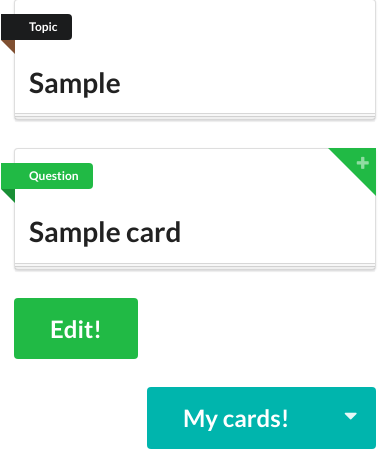
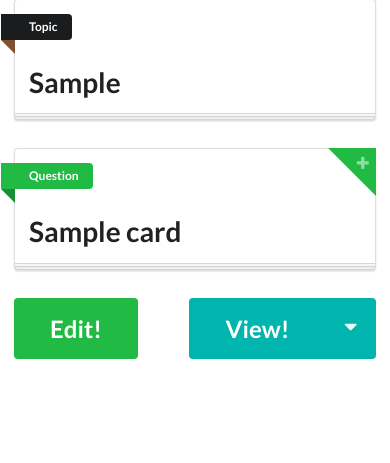
Before and after one commit to RafaelBroseghini/Flask-Cards, a Flask app: page / in a window 390 px wide. Shown: the part 434-897 px from the top of the page. After the commit the page ends 793 px from the top, so only its background shows below. Run offline with Flask 2, Linux system fonts and the light colour scheme; a user stored in the database is signed in; tables that the repository leaves empty hold one stand-in row (values such as "Sample post"); some libraries are stand-ins or nearby versions.

Commit message:
responsive

```diff
--- a/app/templates/index.html
+++ b/app/templates/index.html
@@ -55,11 +55,8 @@
                 {% if card%}
                 <div class="eight wide column">
                     <a class="ui left floated massive green button" href="/cards/{{ card.id }}">Edit!</a>
-                </div>
-                <div class="eight wide column">
-                    <!-- <a class="ui right floated massive teal button" href="/cards">My cards!</a> -->
                     <div class="ui right floated massive teal buttons">
-                        <div class="ui button">My cards!</div>
+                        <div class="ui button">View!</div>
                         <div class="ui floating dropdown icon button">
                             <i class="dropdown icon"></i>
                             <div class="ui huge menu">
```
